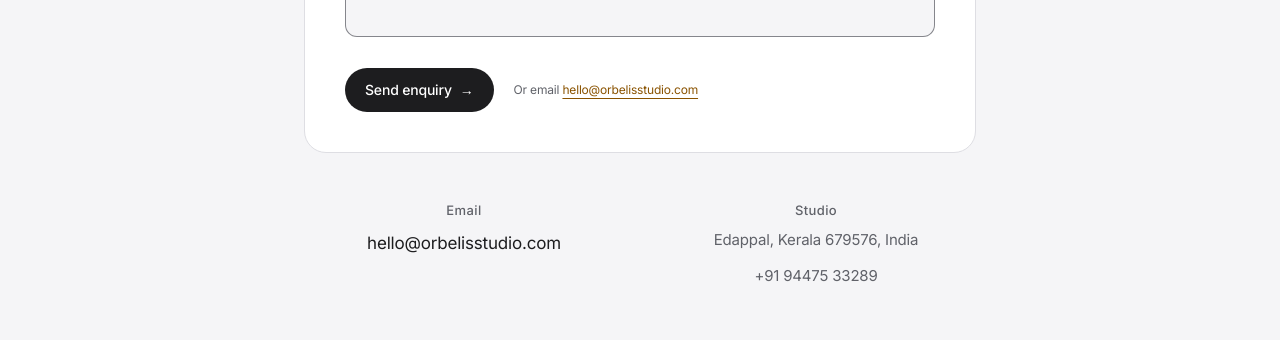
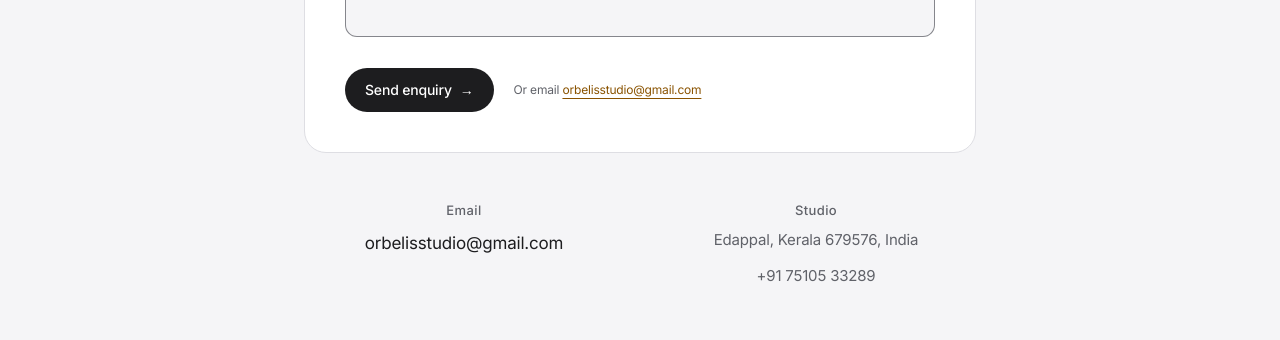
Before and after one commit to Ahamedshakir02/orbelis-studio, a React (Vite) app: page / in a window 1280 px wide. Shown: the part 11280-11620 px from the top of the page. Built offline with nearby package versions, Linux system fonts and the light colour scheme; no server answers; a web font is replaced by a local one.

Commit message:
fix: use the new phone number and email everywhere
+91 75105 33289 for phone and WhatsApp, and orbelisstudio@gmail.com for email. The footer, forms, legal pages, structured data and brochure all read them from site.js.

```diff
--- a/scripts/brochure.mjs
+++ b/scripts/brochure.mjs
@@ -72,7 +72,7 @@ const contactLines = [
   ['Email', brand.email],
   ['Web', host],
   // Phone appears only once a real number is set in site.js.
-  ...(brand.phone ? [['Phone', brand.phone]] : []),
+  ...(brand.phone ? [['Phone / WhatsApp', brand.phone]] : []),
   [
     'Studio',
     [brand.address.street, `${brand.address.locality}, ${brand.address.region} ${brand.address.postalCode}`, 'India']
--- a/src/data/site.js
+++ b/src/data/site.js
@@ -16,7 +16,7 @@ export const brand = {
   suffix: 'Studio',
   full: 'Orbelis Studio',
   tagline: 'Solutions built around your business.',
-  email: 'hello@orbelisstudio.com',
+  email: 'orbelisstudio@gmail.com',
   /**
    * Phone, WhatsApp, street and social links are null until the real value
    * exists. Nothing renders while a field is null — not in the footer, not in
@@ -24,7 +24,7 @@ export const brand = {
    * reach a visitor or a crawler. Fill one in and it appears everywhere.
    */
   // Display format, e.g. '+91 98765 43210'.
-  phone: '+91 94475 33289',
+  phone: '+91 75105 33289',
   // Digits only, with country code — used to build wa.me links.
   whatsapp: '917510533289',
   location: 'Edappal, Kerala — working worldwide',
```
Also changed, not shown: 1 other file (tests, documents, lock files or other folders).
